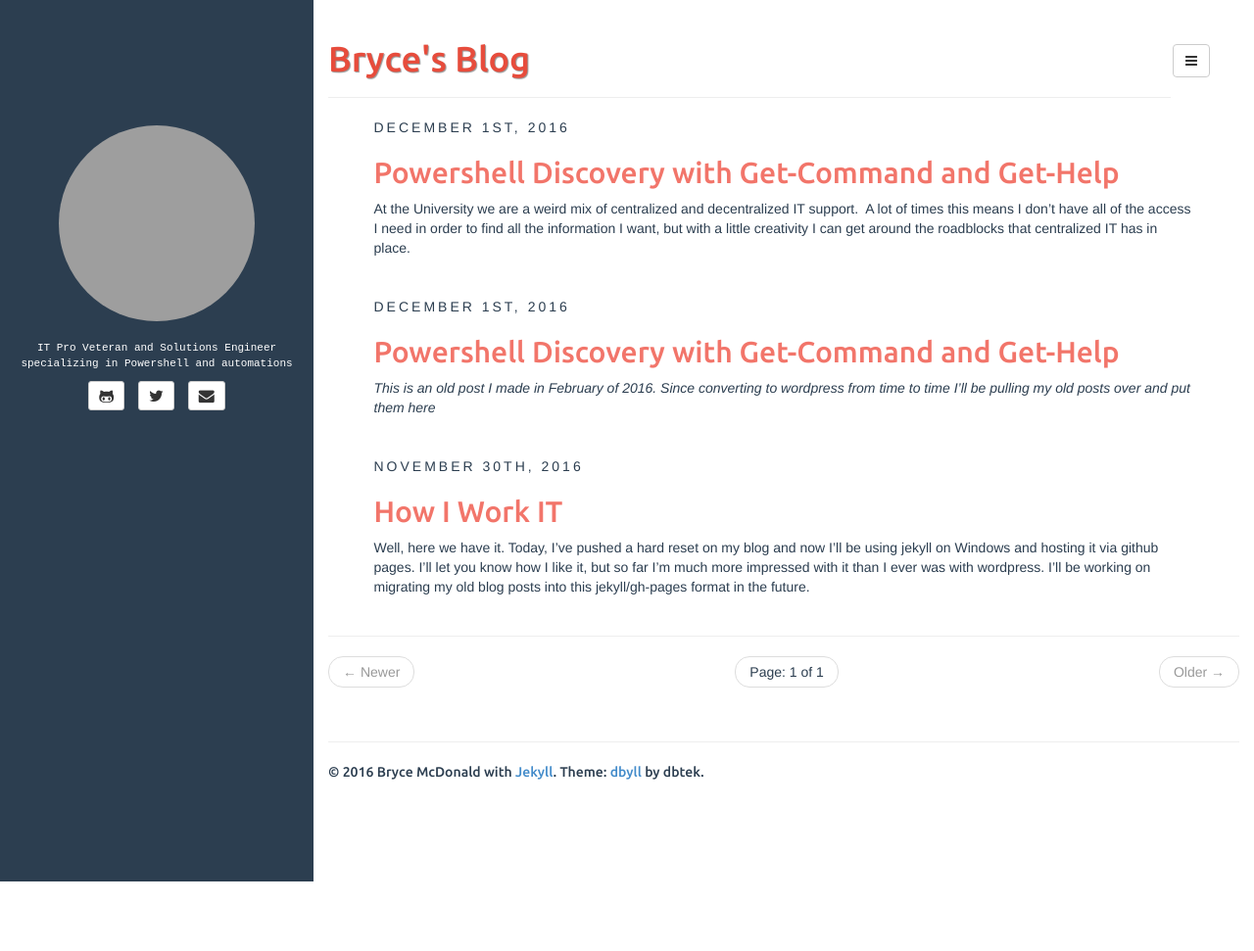
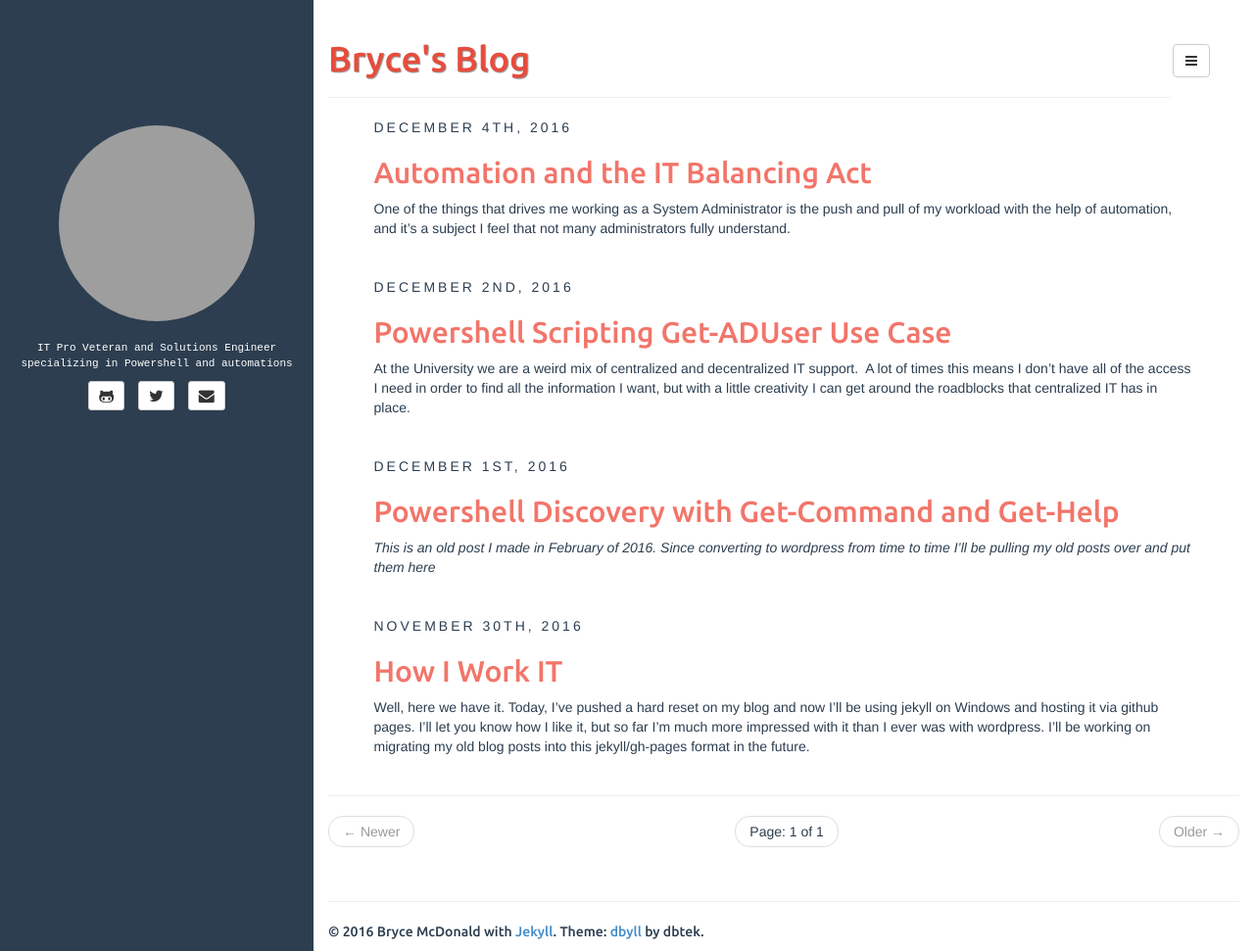
Before and after one commit to mcdonaldbm/mcdonaldbm.github.io, a Jekyll site: the page built from index.html, in a window 1280 px wide and 971 px high. Shown: the whole window at 98% size. Built offline with Jekyll 4.4.1, drawn with Linux system fonts in a browser that asks for light colours; the list of posts is cut into pages by our own code; part of the change alters nothing that is shown; grey boxes are pictures that could not be loaded.

Commit message:
updates for post 04DEC2016

```diff
--- a/_posts/2016-12-02-Powershell-Scripting.md
+++ b/_posts/2016-12-02-Powershell-Scripting.md
@@ -1,7 +1,7 @@
 ---
 layout: post
-title:  "Powershell Discovery with Get-Command and Get-Help"
-date:   2016-12-01
+title:  "Powershell Scripting Get-ADUser Use Case"
+date:   2016-12-02
 categories: Powershell automation
 tags: powershell, itpro, automation
 ---
--- /dev/null
+++ b/_posts/2016-12-04-Automation.md
@@ -0,0 +1,29 @@
+---
+layout: post
+title:  "Automation and the IT Balancing Act"
+date:   2016-12-04
+categories: Powershell automation
+tags: powershell, itpro, automation
+---
+
+One of the things that drives me working as a System Administrator is the push and pull of my workload with the help of automation, and it's a subject I feel that not many administrators fully understand.
+
+When I got my start in tech, it was as a Geek Squad agent (I could go into detail about being "that kid" who tore everything apart, figured out how to put it together or - better yet - figured out how to splice it together with something else, but I'm talking about making money).  When I viewed a problem, it was always in terms of one break deserves one fix.  I mean, it makes a lot of sense.  Something comes in, and I make it go out.  I worried about it just long enough to make the customer happy and send them on their merry way.  I'd then purge the memory banks, and welcome the next problem.  Not long after I started working there, though, I recognized that I was doing a lot of the same things over and over and over, and that got me thinking - What if I could figure out a way to do less?  That would give me a little more time for poking around on the internet, reading, doing homework, etc.
+
+That's where scripting came in!  I could see it now.  A person would come up with an issue I'd seen a million times, then I'd take it to the back - sure to throw in a remark or two about how hard I'd have to work to make their problem go away.  In reality, I had already done the hard work and the script I wrote months ago was sitting on a flash drive ready to download and install the fix and restart the pertinent services.  Total time spent scripting: Maybe an hour?  Total time spent on what was previously a 5 minute fix: Maybe 3 seconds?  Time saved, money earned, and I'd use both of the aforementioned to clock out early and grab a drink.
+
+Flash forward a few years to me being a desktop admin at a state University.  I wasn't only worried about the one customer, but a department of entry-level office support personnel.  Not only was I stressing about the break/fix issues, but also deployments, department specific apps, and technology instruction.  I didn't lose my love for scripting, though!  I tried to script as much as I could.  There was one instance in particular where a tiny subset of computers, I think 8, needed a few items added as bookmarks to Internet Explorer.  I strapped on my scripting hat and went to work.  My plan was to deploy the script through Group Policy as well, so I'd never even have to go up and touch the machines.  Ah, life was perfect!  All technology - no people - simply the best.....  Until about 4 hours later.  I was still working on the script.  The bookmarks were still not added.  I hadn't even started on the Group Policy to deploy the thing.  I sighed - I took a project that should have lasted maybe 10 minutes if I had just gone up there and done the work, and transformed it into a monster that it didn't deserve to be.  I was probably never going to use the script again, let alone deploy the group policy.  I closed out of my text editor and pressed "Don't Save", swearing I'd never try and script myself out of a one-off, "10 minutes or less" situation ever again.
+
+This got a few of the other IT Managers and I talking.  When is it wise to automate something?  When is it dumb?  Each one of us had personal accounts of when we all had scripted something we shouldn't have, and didn't script something when we needed to. The "common sense" behind automation can elude a lot of us because we are natural tinkerers, that's what got us into our field in the first place.  This instinct can trap us into spending more time trying to get something to work than we can afford.  At the end of the discussion, we generally agreed on the following:
+
+Automation is good when:
+	• You have a task you do daily/weekly/monthly/annually.
+	• It takes you about as much time to script as it will eventually save you time.
+	• It prevents a task from becoming an interruption (antivirus reports, deployment statistics, and the like)
+
+Automation is dumb when:
+	• It's something you're only going to need to do once.
+	• You can do it in minutes, but it takes hours and hours to script.
+	• The technologies involved are about to change (spent bunches of time working to get PHP and MySQL working on a Windows box when we were migrating those web pages to Linux in the next couple of weeks).
+
+A lot of what I cover in my blog - and will continue to cover - is automation, mostly because after years in the field I've learned to get as much (buzzword incoming) return on investment of my time as possible.  It's a skill lots of IT folks lack because they don't look at the big picture, and consider their work done when the clock strikes 5.  Next week I'll be diving into the log analyzer "Splunk" and writing a script as well as a few queries to warn my team of potential compromised accounts breaching our contracts with databases we subscribe to.
```
